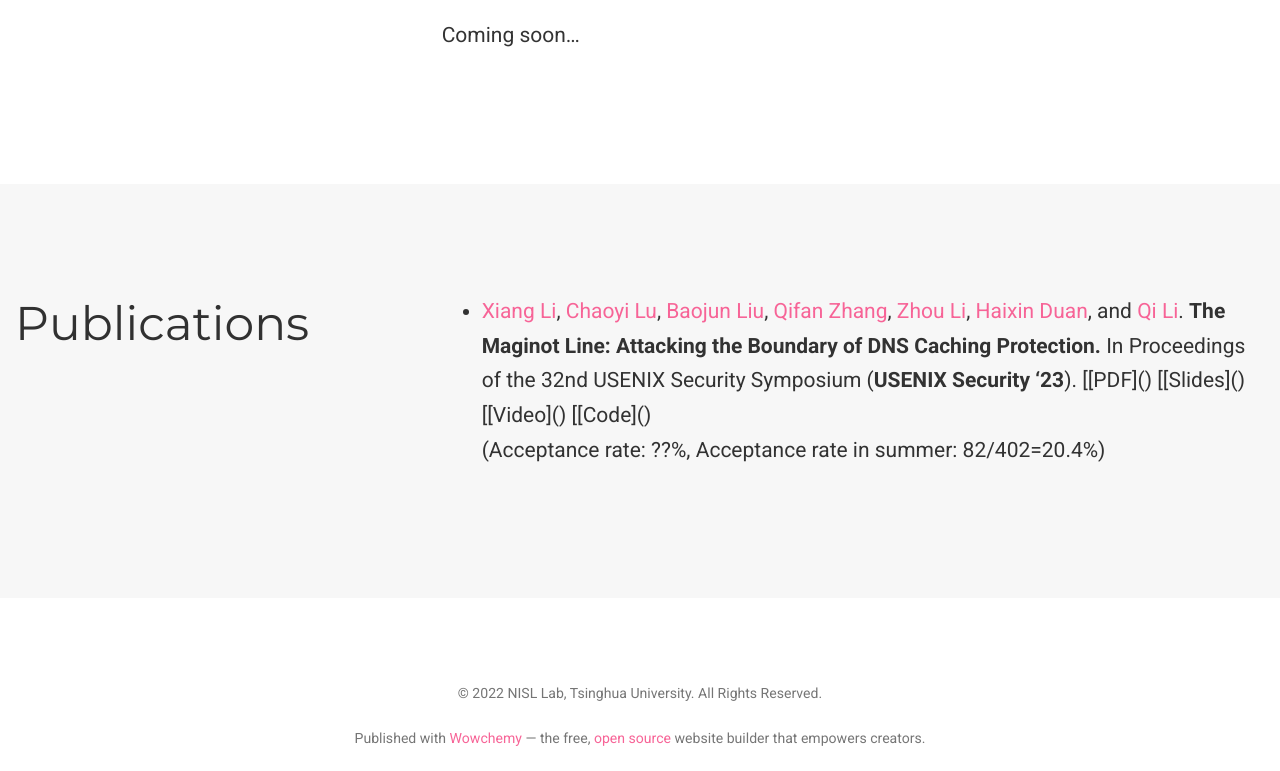
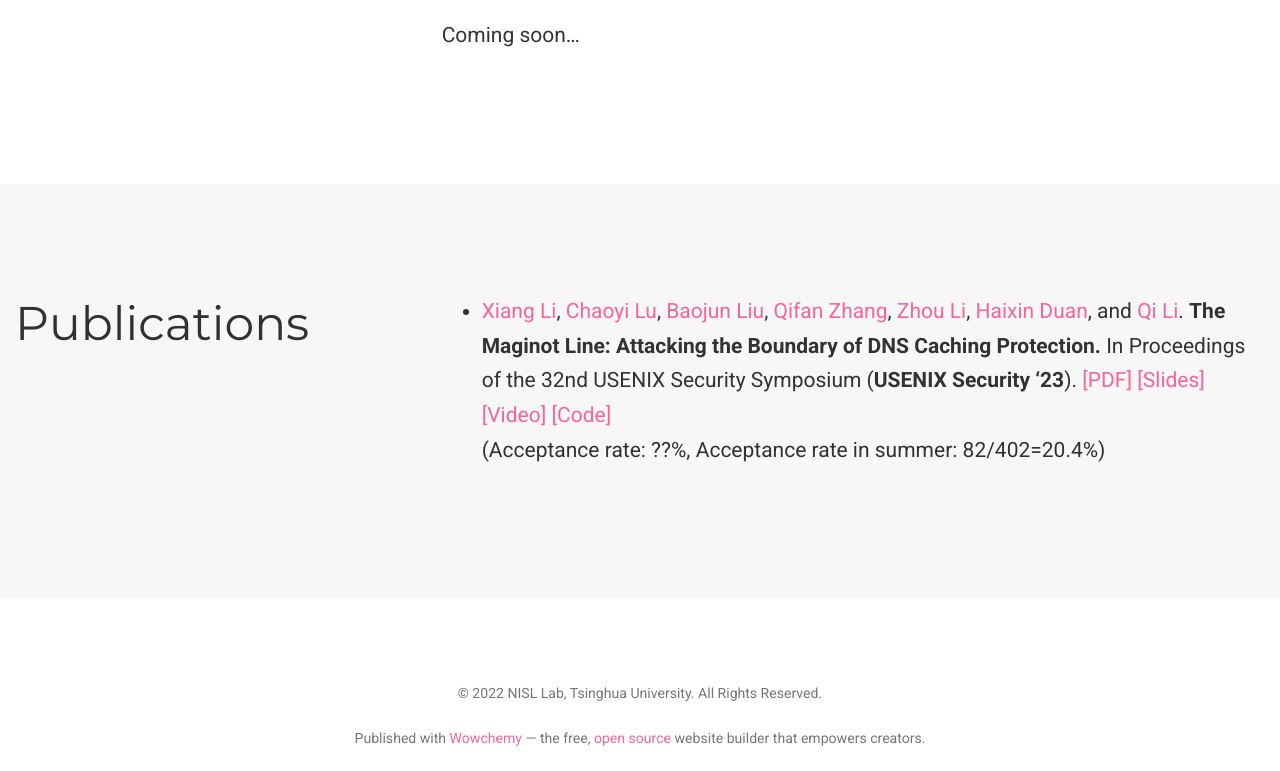
Before and after one commit to idealeer/maginotdns.github.io, a plain HTML site: page index.html in a window 1280 px wide. Shown: the part 844-1615 px from the top of the page. Drawn offline with nearby package versions, Linux system fonts and the light colour scheme; some icons are missing.

Commit message:
update maginotdns

```diff
--- a/index.html
+++ b/index.html
@@ -785,7 +785,7 @@
   <div class="col-12 col-lg-8">
     <ul>
 <li>
-<p><a href="https://netsec.ccert.edu.cn/people/lx19" target="_blank" rel="noopener">Xiang Li</a>, <a href="https://netsec.ccert.edu.cn/eng/people/lcy17" target="_blank" rel="noopener">Chaoyi Lu</a>, <a href="https://netsec.ccert.edu.cn/people/lbj20" target="_blank" rel="noopener">Baojun Liu</a>, <a href="https://faculty.sites.uci.edu/zhouli/research/" target="_blank" rel="noopener">Qifan Zhang</a>, <a href="https://faculty.sites.uci.edu/zhouli/" target="_blank" rel="noopener">Zhou Li</a>, <a href="https://netsec.ccert.edu.cn/people/duanhx/" target="_blank" rel="noopener">Haixin Duan</a>, and <a href="https://netsec.ccert.edu.cn/people/qli/" target="_blank" rel="noopener">Qi Li</a>. <strong>The Maginot Line: Attacking the Boundary of DNS Caching Protection.</strong> In Proceedings of the 32nd USENIX Security Symposium (<strong>USENIX Security &lsquo;23</strong>). [[PDF]() [[Slides]() [[Video]() [[Code]()</p>
+<p><a href="https://netsec.ccert.edu.cn/people/lx19" target="_blank" rel="noopener">Xiang Li</a>, <a href="https://netsec.ccert.edu.cn/eng/people/lcy17" target="_blank" rel="noopener">Chaoyi Lu</a>, <a href="https://netsec.ccert.edu.cn/people/lbj20" target="_blank" rel="noopener">Baojun Liu</a>, <a href="https://faculty.sites.uci.edu/zhouli/research/" target="_blank" rel="noopener">Qifan Zhang</a>, <a href="https://faculty.sites.uci.edu/zhouli/" target="_blank" rel="noopener">Zhou Li</a>, <a href="https://netsec.ccert.edu.cn/people/duanhx/" target="_blank" rel="noopener">Haixin Duan</a>, and <a href="https://netsec.ccert.edu.cn/people/qli/" target="_blank" rel="noopener">Qi Li</a>. <strong>The Maginot Line: Attacking the Boundary of DNS Caching Protection.</strong> In Proceedings of the 32nd USENIX Security Symposium (<strong>USENIX Security &lsquo;23</strong>). <a href="">[PDF]</a> <a href="">[Slides]</a> <a href="">[Video]</a> <a href="">[Code]</a></p>
 <p>(Acceptance rate: ??%, Acceptance rate in summer:  82/402=20.4%)</p>
 </li>
 </ul>
```
Also changed, not shown: zh/index.html (+1 -1 lines).
